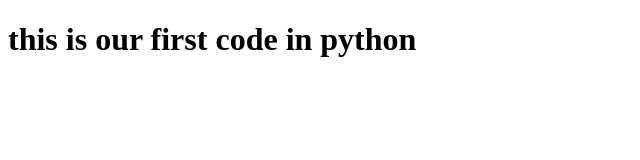
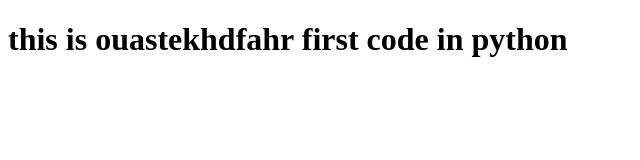
Before and after one commit to usamaaslam2017/python-demo-app, a plain HTML site: page index.html in a window 1280 px wide. Shown: the whole page, without its empty margins (0-640 px from the left). Drawn offline with Linux system fonts and the light colour scheme.

Commit message:
modified index.html

```diff
--- a/index.html
+++ b/index.html
@@ -7,7 +7,7 @@
     <title>Document</title>
 </head>
 <body>
-    <h1> this is our first code in python
+    <h1> this is ouastekhdfahr first code in python
     </h1>
 </body>
 </html>
```
